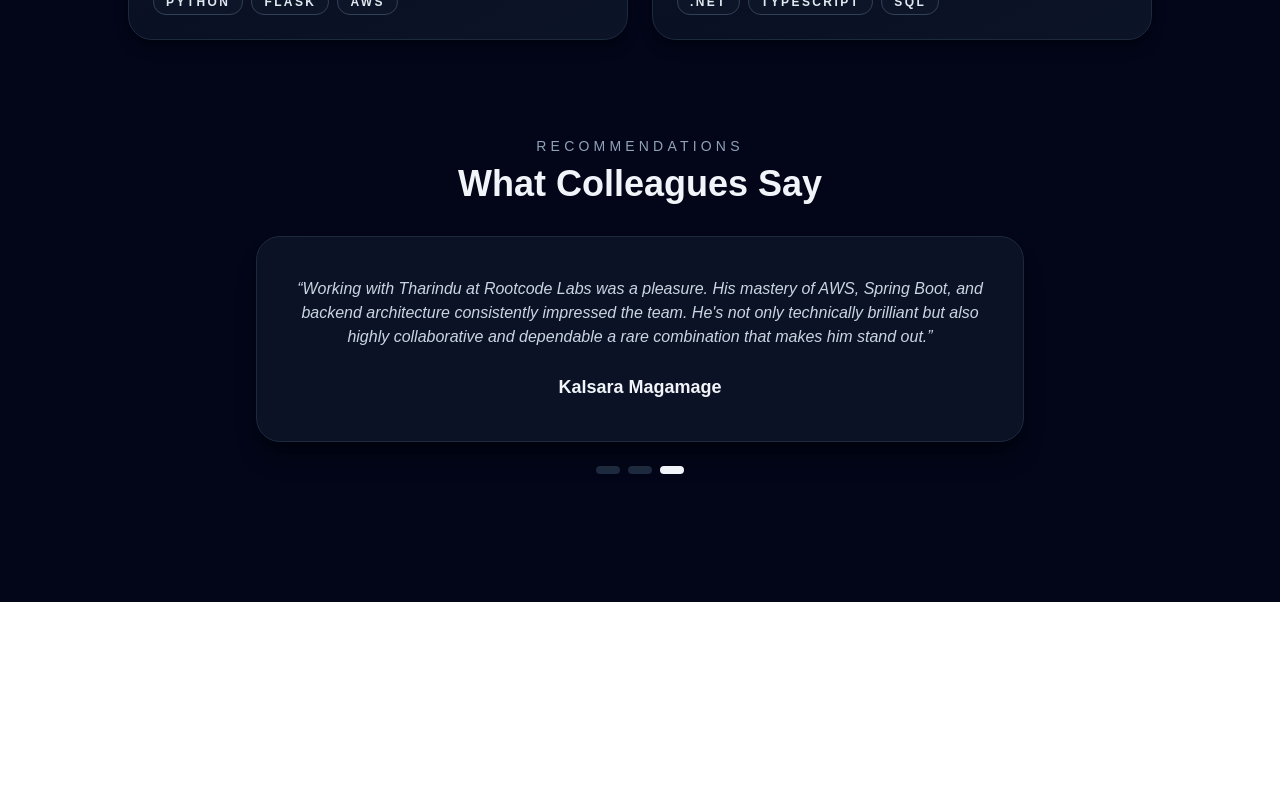
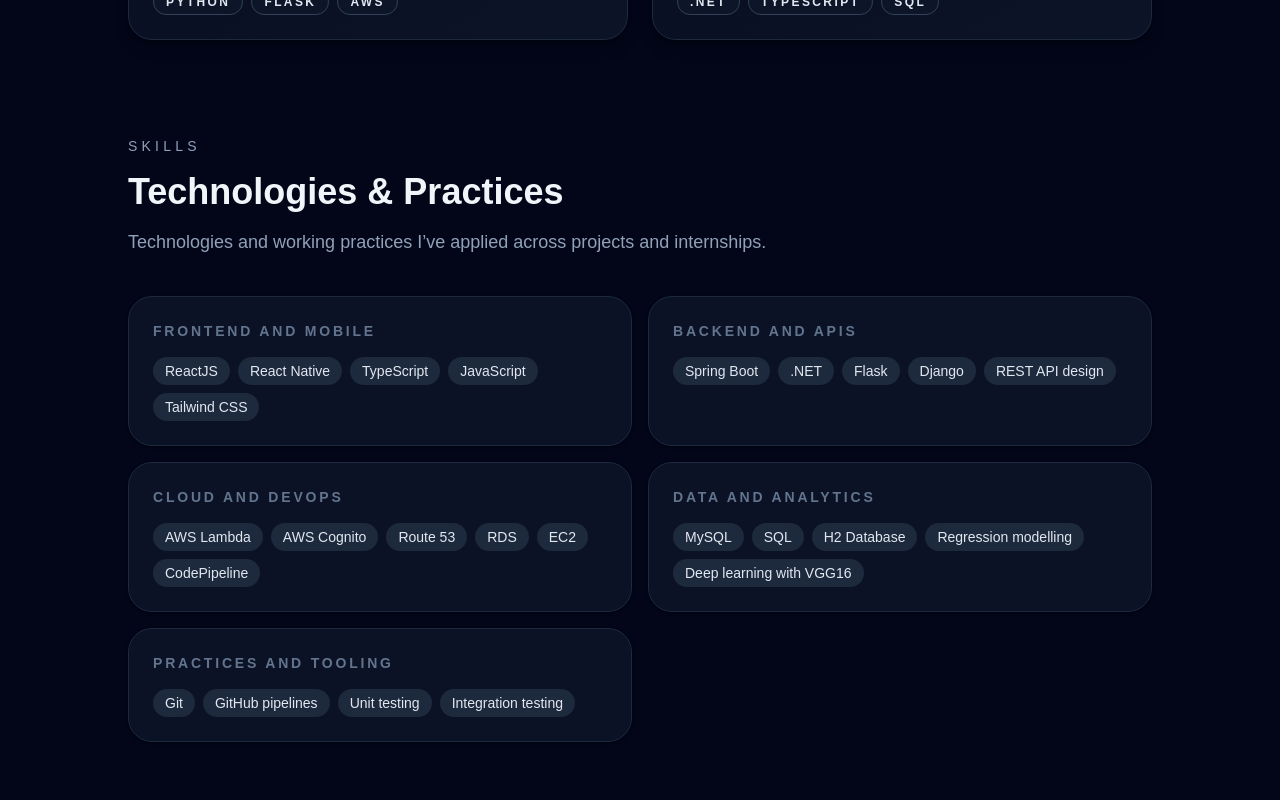
Before and after one commit to TharinduSilva2019774/TharinduSilva2019774.github.io, a Next.js app: page / in a window 1280 px wide. Shown: the part 1960-2760 px from the top of the page. Before the commit the page ends 2562 px from the top, so only its background shows below. Built offline with nearby package versions, Linux system fonts and the light colour scheme.

Commit message:
Skills added to first page

```diff
--- a/app/page.tsx
+++ b/app/page.tsx
@@ -111,21 +111,63 @@
   },
 ];
 
+const skillGroups = [
+  {
+    title: "Frontend and Mobile",
+    items: [
+      "ReactJS",
+      "React Native",
+      "TypeScript",
+      "JavaScript",
+      "Tailwind CSS",
+    ],
+  },
+  {
+    title: "Backend and APIs",
+    items: ["Spring Boot", ".NET", "Flask", "Django", "REST API design"],
+  },
+  {
+    title: "Cloud and DevOps",
+    items: [
+      "AWS Lambda",
+      "AWS Cognito",
+      "Route 53",
+      "RDS",
+      "EC2",
+      "CodePipeline",
+    ],
+  },
+  {
+    title: "Data and Analytics",
+    items: [
+      "MySQL",
+      "SQL",
+      "H2 Database",
+      "Regression modelling",
+      "Deep learning with VGG16",
+    ],
+  },
+  {
+    title: "Practices and Tooling",
+    items: ["Git", "GitHub pipelines", "Unit testing", "Integration testing"],
+  },
+];
+
 export default function HomePage() {
-  const [theme, setTheme] = useState<"light" | "dark">("dark");
+  const [theme, setTheme] = useState<"light" | "dark">(() => {
+    if (typeof window !== "undefined") {
+      const stored = window.localStorage.getItem("ts-portfolio-theme");
+      if (stored === "light" || stored === "dark") return stored as "light" | "dark";
+    }
+    return "dark";
+  });
   const [activeRecommendation, setActiveRecommendation] = useState(0);
   const [contactOpen, setContactOpen] = useState(false);
 
   const contactPanelRef = useRef<HTMLDivElement | null>(null);
   const contactButtonRef = useRef<HTMLButtonElement | null>(null);
 
-  useEffect(() => {
-    if (typeof window === "undefined") return;
-    const stored = window.localStorage.getItem("ts-portfolio-theme");
-    if (stored === "light" || stored === "dark") {
-      setTheme(stored);
-    }
-  }, []);
+  // initial theme is handled by the state initializer above to avoid a flash
 
   useEffect(() => {
     if (typeof window === "undefined") return;
@@ -258,6 +300,14 @@
   }`;
   const recommendationQuoteClass = `text-base italic ${
     isDark ? "text-slate-300" : "text-slate-600"
+  }`;
+  const skillCardClass = `rounded-3xl p-6 shadow-sm transition ${
+    isDark
+      ? "border border-slate-800 bg-slate-900/70 text-slate-200 shadow-black/30"
+      : "border border-slate-200 bg-white text-slate-700 shadow-slate-200/60"
+  }`;
+  const skillItemClass = `rounded-full px-3 py-1 font-medium ${
+    isDark ? "bg-slate-800 text-slate-200" : "bg-slate-100 text-slate-600"
   }`;
   const contactButtonClass = `inline-flex items-center gap-2 rounded-full border px-4 py-2 text-sm font-semibold transition ${
     isDark
@@ -506,6 +556,32 @@
         </div>
       </section>
 
+      <section id="skills" className="px-6 pb-24">
+        <div className="mx-auto flex w-full max-w-5xl flex-col gap-10">
+          <Reveal className="flex flex-col gap-4 text-center md:text-left">
+            <p className={sectionBadgeClass}>Skills</p>
+            <h2 className={sectionHeadingClass}>Technologies & Practices</h2>
+            <p className={projectsIntroText}>
+              Technologies and working practices I’ve applied across projects
+              and internships.
+            </p>
+          </Reveal>
+
+          <div className="grid gap-4 md:grid-cols-2">
+            {skillGroups.map((group) => (
+              <div key={group.title} className={skillCardClass}>
+                <h3 className="text-sm font-semibold uppercase tracking-[0.2em] text-slate-500">{group.title}</h3>
+                <div className="mt-4 flex flex-wrap gap-2 text-sm">
+                  {group.items.map((skill) => (
+                    <span key={skill} className={skillItemClass}>{skill}</span>
+                  ))}
+                </div>
+              </div>
+            ))}
+          </div>
+        </div>
+      </section>
+
       <section id="recommendations" className="px-6 pb-32">
         <Reveal className="mx-auto flex w-full max-w-5xl flex-col items-center gap-8 text-center">
           <div className="space-y-2">
```
